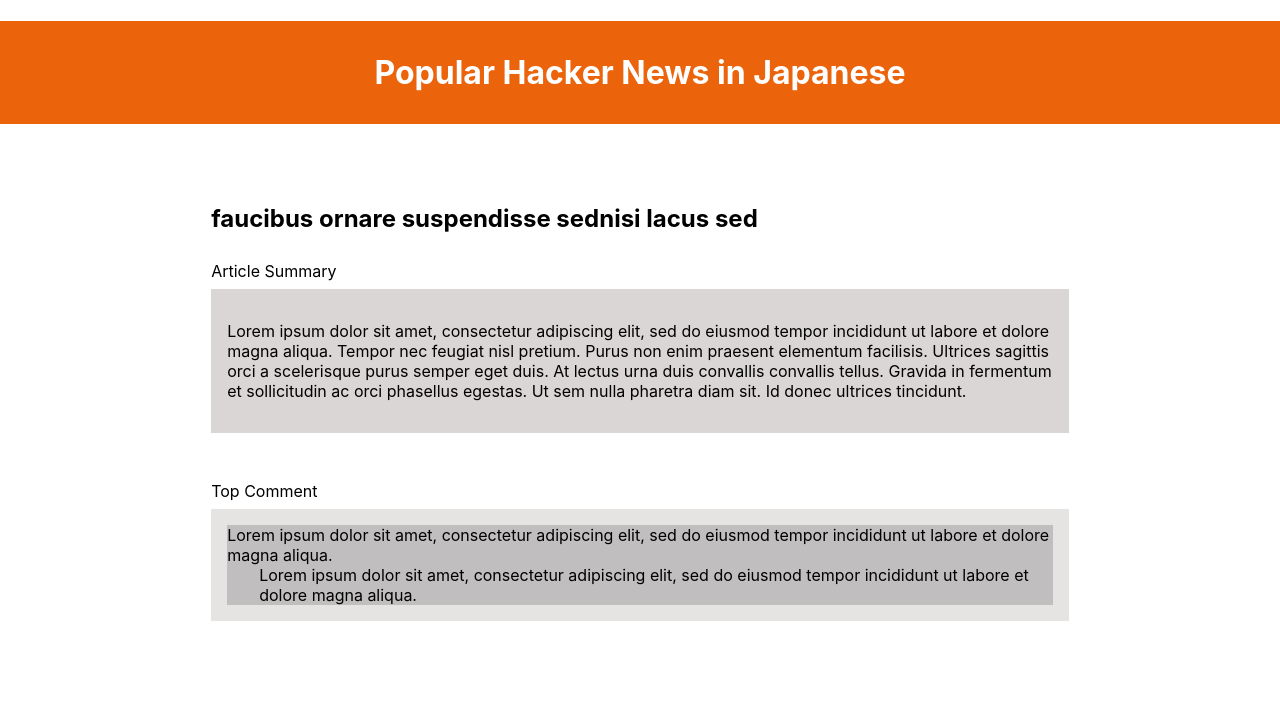
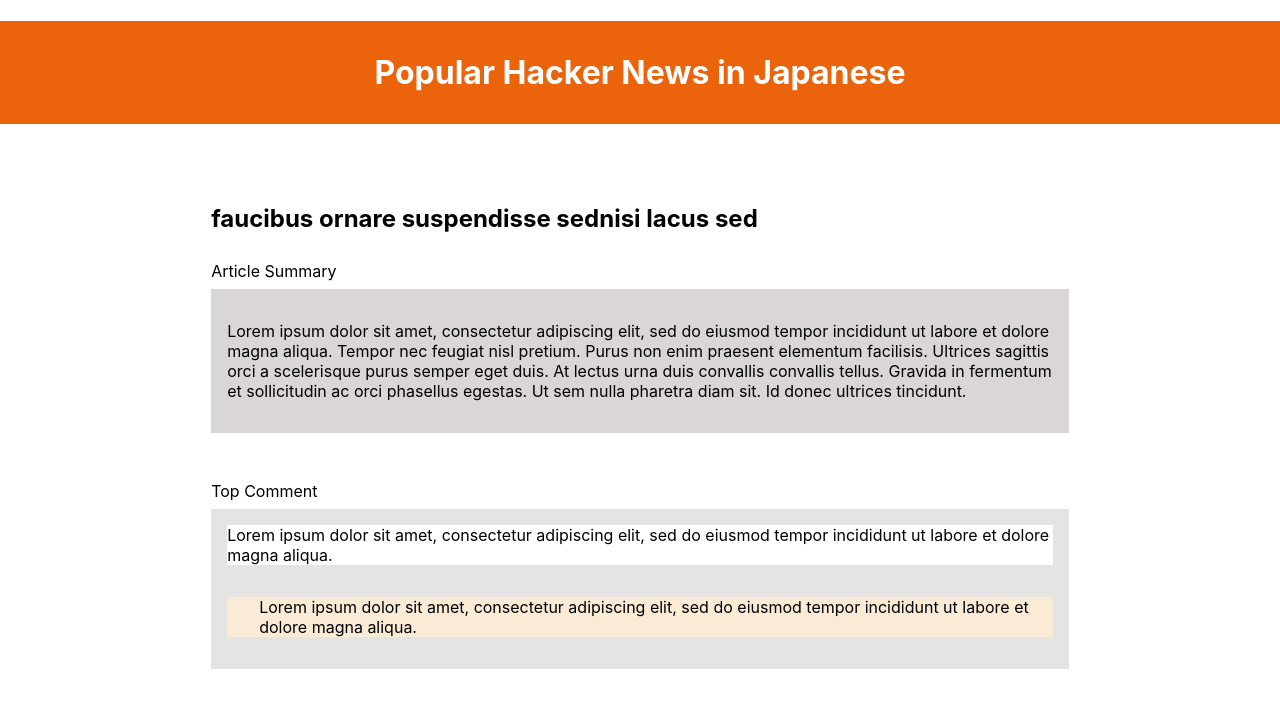
Before and after one commit to yuki-o1o5/Hacker-News-in-Japanese-ver1, a Next.js app: page /detail in a window 1280 px wide. Shown: the top 708 px of the page. Built offline with nearby package versions, Linux system fonts and the light colour scheme.

Commit message:
style add marginBottom and change backgroundColor

```diff
--- a/components/DetailArticleCommentChild/DetailArticleCommentChild.module.css
+++ b/components/DetailArticleCommentChild/DetailArticleCommentChild.module.css
@@ -1,6 +1,7 @@
 @charset "UTF-8";
 
 .detailarticlecommentchild {
-  background-color: rgba(41, 40, 40, 0.2);
+  background-color: antiquewhite;
   padding-left: 2em;
+  margin-bottom: 1em;
 }
--- a/components/DetailArticleCommentParent/DetailArticleCommentParent.module.css
+++ b/components/DetailArticleCommentParent/DetailArticleCommentParent.module.css
@@ -1,4 +1,5 @@
 .comment_parent {
   padding: 0.25;
-  background-color: rgba(41, 40, 40, 0.2);
+  background-color: #fff;
+  margin-bottom: 2em;
 }
```
